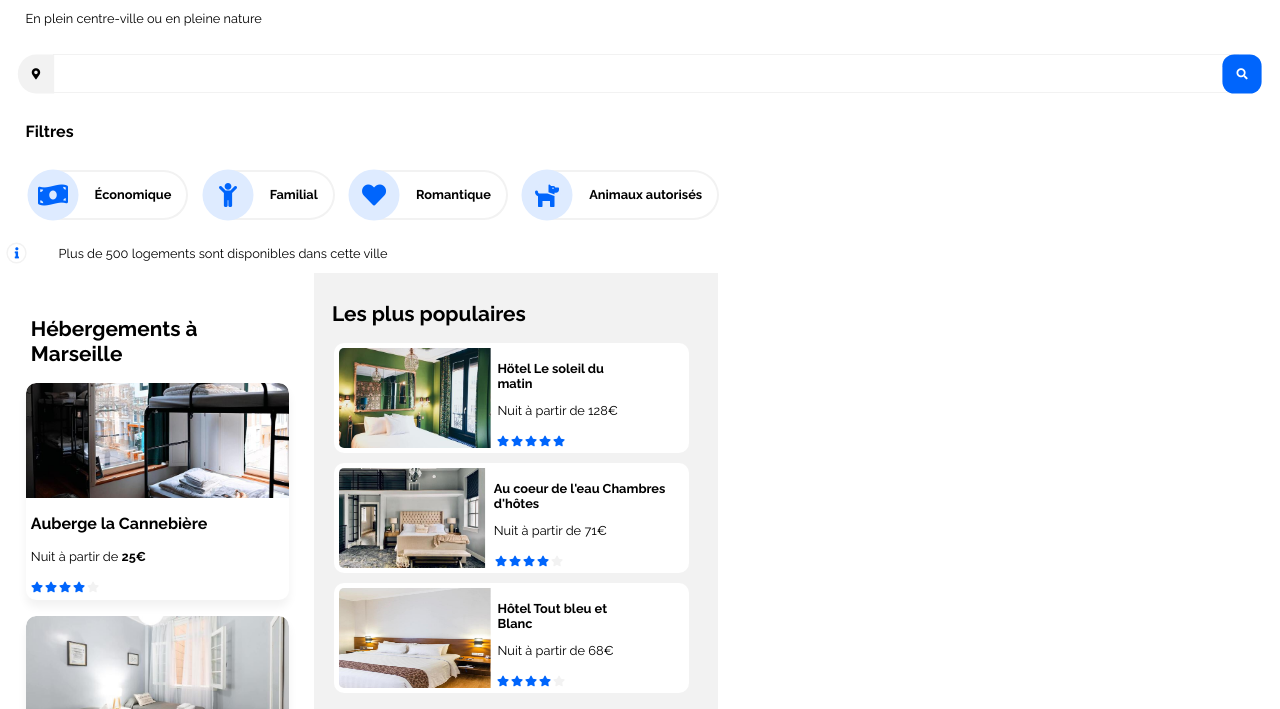
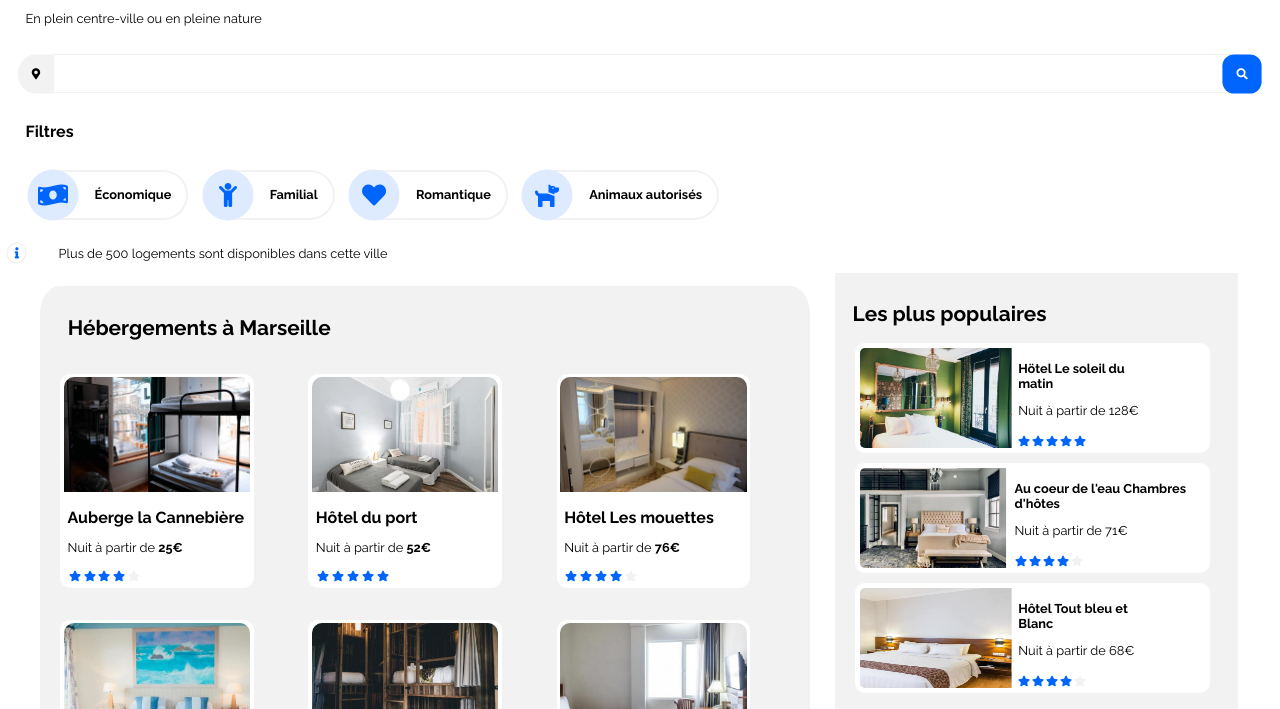
Before and after one commit to Storulv/JordyCorvisier_2_09102020, a plain HTML site: page index.html in a window 1280 px wide. Shown: the part 91-800 px from the top of the page. Drawn offline with Linux system fonts and the light colour scheme.

Commit message:
mise en forme zone section

```diff
--- a/index.html
+++ b/index.html
@@ -55,6 +55,7 @@
         <!-- HEBERGEMENT A MARSEILLE -->
         <article  class="zone-section">
             <h2>Hébergements à Marseille</h2>
+            <section>
                 <figure class="zone-figure">
                     <img class="zone-img" src="img/hebergements/4_small/marcus-loke-WQJvWU_HZFo-unsplash.jpg" alt="">
                     <section class="descript-zone-section">
@@ -139,6 +140,7 @@
                         </section>
                     </section>
                 </figure>
+            </section>
             <h3 class="buttonMore">Afficher plus</h3>
         </article>
         <!-- lES PLUS POPULAIRES -->
--- a/style/style.css
+++ b/style/style.css
@@ -292,7 +292,7 @@ main {
 .descript-zone-section p {
     margin-bottom: 2px;
 }
- */
+*/
 .note-descript-zone-section{
     margin-left: 4%;
     margin-bottom: 2%;
@@ -361,10 +361,48 @@ footer {
         border-bottom: none;
     }
 
-main {
-    flex-direction: row;
-}
+    main {
+        justify-content: center;
+        flex-direction: row;
+        width: 97%;
+        height: 20%;
+    }
 
+    .zone-section {
+        width: 60%;
+        background-color: var(--color-grey);
+        margin-top: 1%;
+        margin-left: 3%;
+        margin-right: 2%;
+        padding: 1%;
+        border-top-right-radius: 2.5% 4.5%;
+        border-bottom-right-radius: 2.5% 4.5%;
+        border-top-left-radius: 2.5% 4.5%;
+        border-bottom-left-radius: 2.5% 4.5%;
+    }
 
+    .zone-section section {
+        display: flex;
+        justify-content: space-around;
+        flex-wrap: wrap;
+    }
+
+    .zone-section section figure {
+        width: 25%;
+        padding: 0.5%;
+        padding-bottom: 0;
+    }
+
+    .descript-zone-section {
+        flex-direction: column;
+    }
+
+    .descript-zone-section h3{
+        margin-bottom: 0;
+    }
+
+    .note-descript-zone-section {
+        width: 40%;
+    }
 
 }
```
Lines whose indentation alone changed are shown as unchanged.
